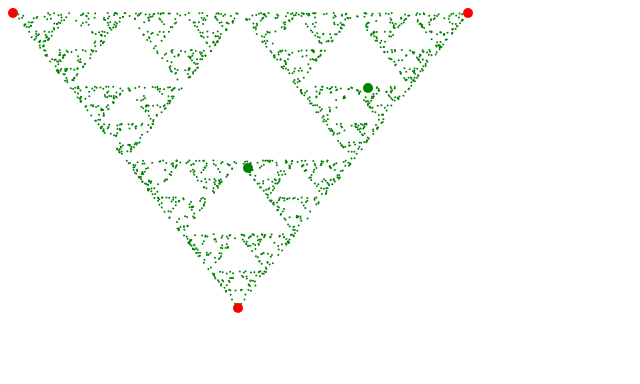
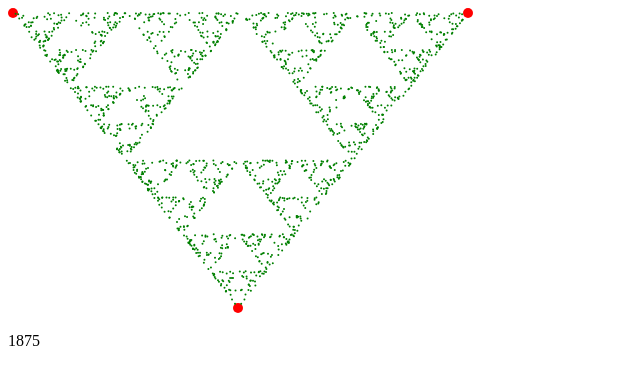
Before and after one commit to NickMurr/The-pattern-of-chaos, a website with bundled scripts: page index.html in a window 1280 px wide. Shown: the full height of the page, 0-640 px from the left. Built offline with nearby package versions, Linux system fonts and the light colour scheme.

Commit message:
add counter

```diff
--- a/index.html
+++ b/index.html
@@ -8,6 +8,7 @@
   </head>
   <body>
     <canvas id="myCanvas"></canvas>
+    <div id="count"></div>
     <script src="ts/main.ts"></script>
   </body>
 </html>
--- a/ts/main.ts
+++ b/ts/main.ts
@@ -1,4 +1,5 @@
 let current = 1;
+let count = 0;
 enum Num {
   a = 1,
   b,
@@ -35,19 +36,10 @@ ctx.fillStyle = "red";
 ctx.fill();
 ctx.closePath();
 
-ctx.beginPath();
-ctx.arc(240, 160, 5, 0, Math.PI * 2, false);
-ctx.fillStyle = "green";
-ctx.fill();
-ctx.closePath();
-
-ctx.beginPath();
-ctx.arc(360, 80, 5, 0, Math.PI * 2, false);
-ctx.fillStyle = "green";
-ctx.fill();
-ctx.closePath();
+const counter = document.getElementById("count");
 
 setInterval(() => {
+  count = count + 1;
   const currentDot = Math.floor(Math.random() * 3 + 1);
   const x = init[Num[currentDot]];
   const newItem = [Math.abs(x[0] + d[0]) / 2, Math.abs(x[1] + d[1]) / 2];
@@ -58,4 +50,5 @@ setInterval(() => {
   ctx.fillStyle = "green";
   ctx.fill();
   ctx.closePath();
+  counter.textContent = count;
 }, 1);
```
